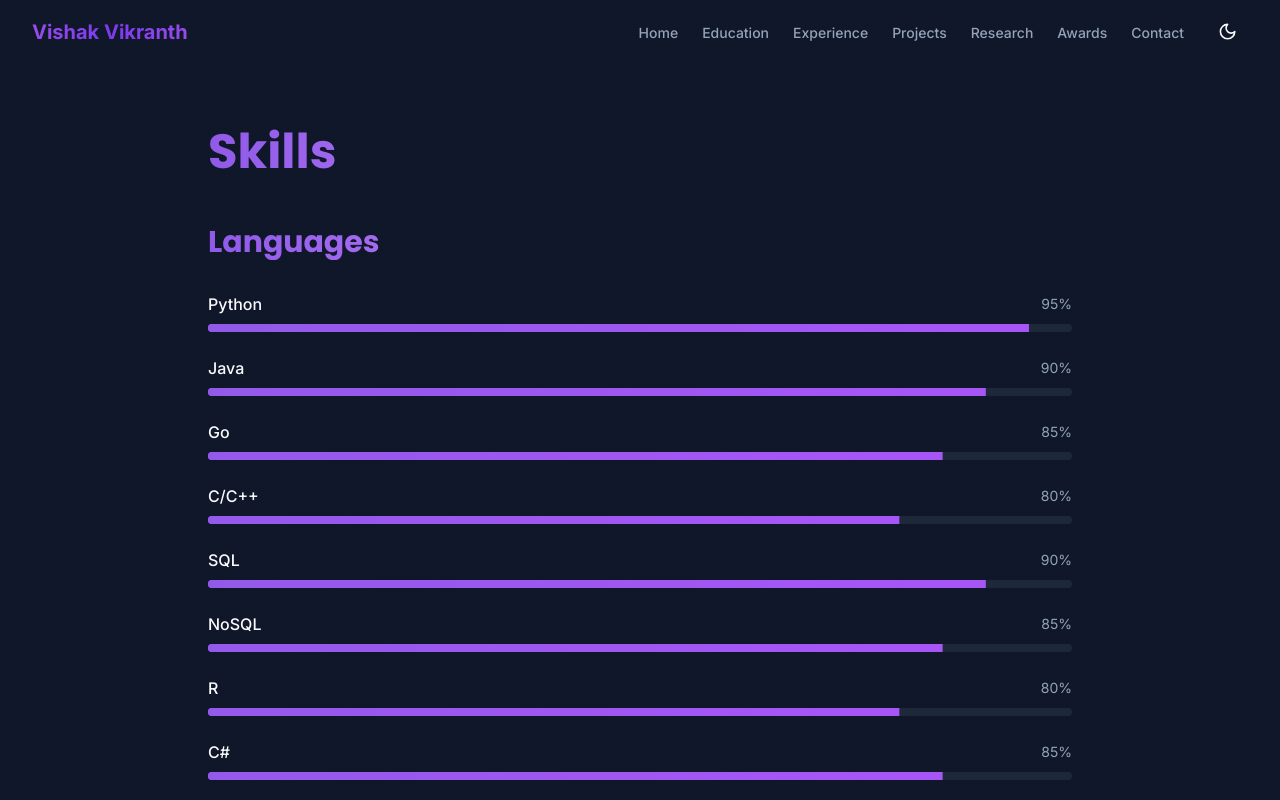
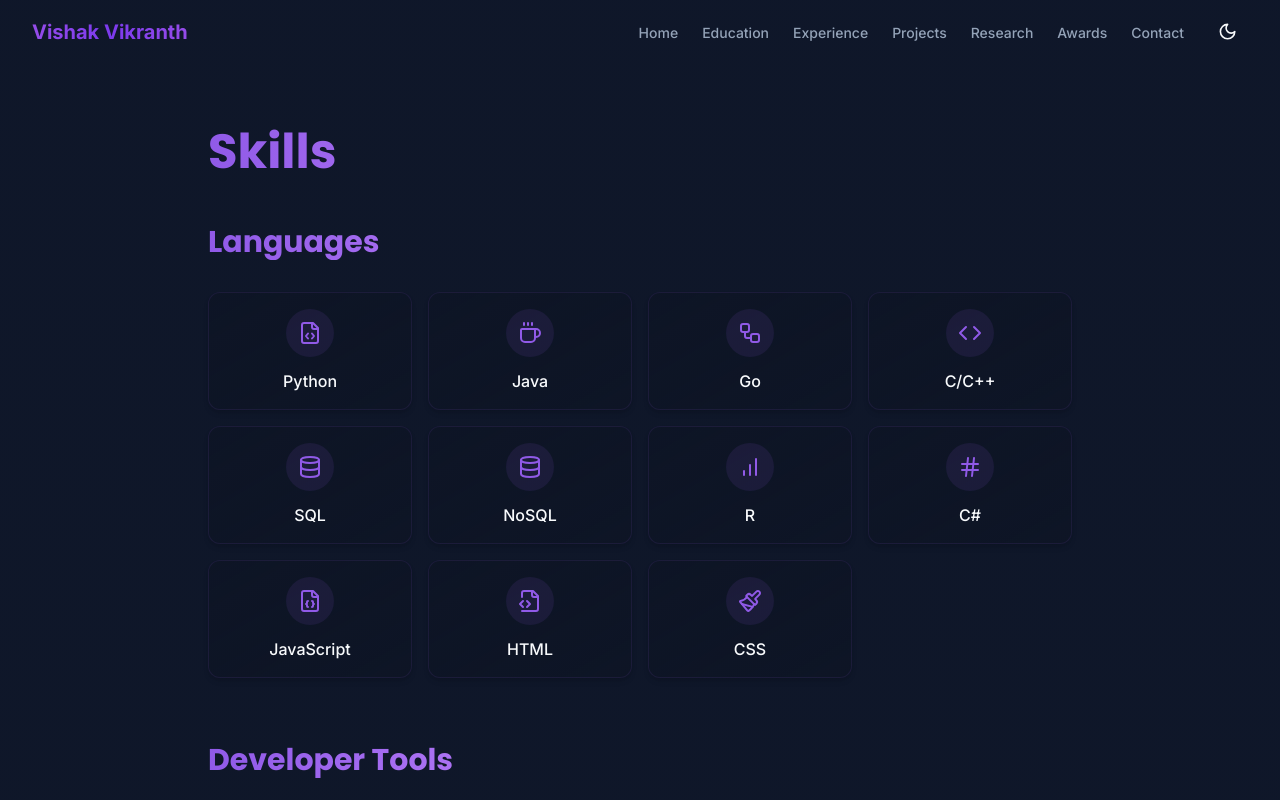
Before and after one commit to Vishak-V/Portfolio, a Next.js app: page /skills in a window 1280 px wide. Shown: the top 800 px of the page. Built offline with nearby package versions, Linux system fonts and the light colour scheme.

Commit message:
fixed skills page

```diff
--- a/app/skills/page.tsx
+++ b/app/skills/page.tsx
@@ -1,9 +1,9 @@
 "use client"
 
 import { Card, CardContent, CardHeader, CardTitle } from "@/components/ui/card"
-import { Progress } from "@/components/ui/progress"
 import { motion } from "framer-motion"
 import { useState, useEffect } from "react"
+import * as LucideIcons from "lucide-react"
 
 export default function SkillsPage() {
   const [mounted, setMounted] = useState(false)
@@ -16,55 +16,55 @@ export default function SkillsPage() {
     {
       title: "Languages",
       skills: [
-        { name: "Python", level: 95 },
-        { name: "Java", level: 90 },
-        { name: "Go", level: 85 },
-        { name: "C/C++", level: 80 },
-        { name: "SQL", level: 90 },
-        { name: "NoSQL", level: 85 },
-        { name: "R", level: 80 },
-        { name: "C#", level: 85 },
-        { name: "JavaScript", level: 85 },
-        { name: "HTML", level: 90 },
-        { name: "CSS", level: 85 },
+        { name: "Python", icon: "FileCode" },
+        { name: "Java", icon: "Coffee" },
+        { name: "Go", icon: "Workflow" },
+        { name: "C/C++", icon: "Code" },
+        { name: "SQL", icon: "Database" },
+        { name: "NoSQL", icon: "Database" },
+        { name: "R", icon: "BarChart" },
+        { name: "C#", icon: "Hash" },
+        { name: "JavaScript", icon: "FileJson" },
+        { name: "HTML", icon: "FileCode2" },
+        { name: "CSS", icon: "Paintbrush" },
       ],
     },
     {
       title: "Developer Tools",
       skills: [
-        { name: "Docker", level: 90 },
-        { name: "Kafka", level: 85 },
-        { name: "Google Cloud Platform", level: 80 },
-        { name: "Kubernetes", level: 75 },
-        { name: "Postman", level: 90 },
-        { name: "Unity", level: 80 },
-        { name: "Terraform", level: 75 },
-        { name: ".NET", level: 80 },
-        { name: "Node.js", level: 85 },
+        { name: "Docker", icon: "Container" },
+        { name: "Kafka", icon: "MessageSquare" },
+        { name: "Google Cloud Platform", icon: "Cloud" },
+        { name: "Kubernetes", icon: "Network" },
+        { name: "Postman", icon: "Send" },
+        { name: "Unity", icon: "Gamepad2" },
+        { name: "Terraform", icon: "ServerCog" },
+        { name: ".NET", icon: "Grid" },
+        { name: "Node.js", icon: "Server" },
       ],
     },
     {
       title: "Libraries",
       skills: [
-        { name: "FastAPI", level: 90 },
-        { name: "SQLAlchemy", level: 85 },
-        { name: "NumPy", level: 90 },
-        { name: "Scikit-Learn", level: 85 },
-        { name: "Pandas", level: 90 },
-        { name: "PyTorch", level: 80 },
-        { name: "TensorFlow", level: 80 },
-        { name: "Hugging Face", level: 75 },
-        { name: "CUDA", level: 70 },
-        { name: "React", level: 85 },
+        { name: "FastAPI", icon: "Zap" },
+        { name: "SQLAlchemy", icon: "Database" },
+        { name: "NumPy", icon: "Calculator" },
+        { name: "Scikit-Learn", icon: "Brain" },
+        { name: "Pandas", icon: "Table" },
+        { name: "PyTorch", icon: "Flame" },
+        { name: "TensorFlow", icon: "Network" },
+        { name: "Hugging Face", icon: "Bot" },
+        { name: "CUDA", icon: "Cpu" },
+        { name: "React", icon: "Atom" },
       ],
     },
     {
       title: "Other Technologies",
       skills: [
-        { name: "Git", level: 95 },
-        { name: "REST APIs", level: 90 },
-        { name: "Linux", level: 85 },
-        { name: "Unix", level: 85 },
+        { name: "Git", icon: "GitBranch" },
+        { name: "REST APIs", icon: "Webhook" },
+        { name: "Linux", icon: "Terminal" },
+        { name: "Unix", icon: "Terminal" },
       ],
     },
   ]
@@ -86,15 +86,15 @@ export default function SkillsPage() {
             transition={{ duration: 0.5, delay: 0.1 * index }}
           >
             <h2 className="text-2xl md:text-3xl font-bold mb-8 gradient-heading">{category.title}</h2>
-            <div className="grid grid-cols-1 gap-6">
+            <div className="grid grid-cols-2 sm:grid-cols-3 md:grid-cols-4 gap-4">
               {category.skills.map((skill, skillIndex) => (
                 <motion.div
                   key={skillIndex}
-                  initial={{ opacity: 0, x: -20 }}
-                  animate={{ opacity: 1, x: 0 }}
+                  initial={{ opacity: 0, scale: 0.9 }}
+                  animate={{ opacity: 1, scale: 1 }}
                   transition={{ duration: 0.3, delay: 0.1 * index + 0.05 * skillIndex }}
                 >
-                  <SkillBar name={skill.name} level={skill.level} />
+                  <SkillCard name={skill.name} icon={skill.icon} />
                 </motion.div>
               ))}
             </div>
@@ -172,25 +172,18 @@ export default function SkillsPage() {
   )
 }
 
-function SkillBar({ name, level }: { name: string; level: number }) {
-  const [progress, setProgress] = useState(0)
-
-  useEffect(() => {
-    const timer = setTimeout(() => setProgress(level), 300)
-    return () => clearTimeout(timer)
-  }, [level])
+function SkillCard({ name, icon }: { name: string; icon: string }) {
+  // Dynamically get the icon from Lucide
+  const Icon = LucideIcons[icon as keyof typeof LucideIcons] || LucideIcons.Code
 
   return (
-    <div className="group">
-      <div className="flex justify-between items-center mb-2">
+    <Card className="h-full border border-primary/10 shadow-md hover:shadow-lg transition-all duration-300 group bg-gradient-to-br from-card to-card/80 hover:from-card/90 hover:to-card/70">
+      <CardContent className="p-4 flex flex-col items-center justify-center text-center h-full">
+        <div className="mb-3 p-3 rounded-full bg-primary/10 group-hover:bg-primary/20 transition-colors duration-300">
+          <Icon className="h-6 w-6 text-primary group-hover:text-primary-foreground transition-colors duration-300" />
+        </div>
         <span className="font-medium">{name}</span>
-        <span className="text-sm text-muted-foreground group-hover:text-primary transition-colors">{level}%</span>
-      </div>
-      <Progress
-        value={progress}
-        className="h-2 bg-secondary group-hover:bg-secondary/80 transition-colors"
-        indicatorClassName="bg-gradient-to-r from-primary to-purple-500"
-      />
-    </div>
+      </CardContent>
+    </Card>
   )
 }
```
